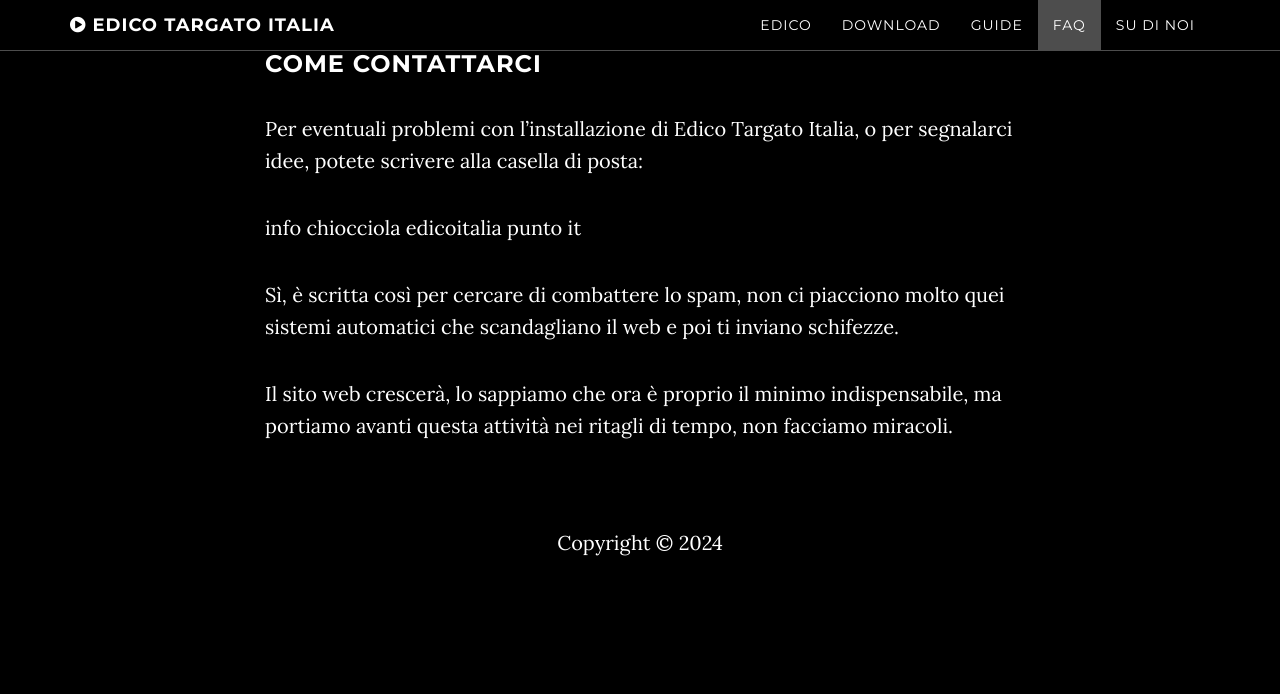
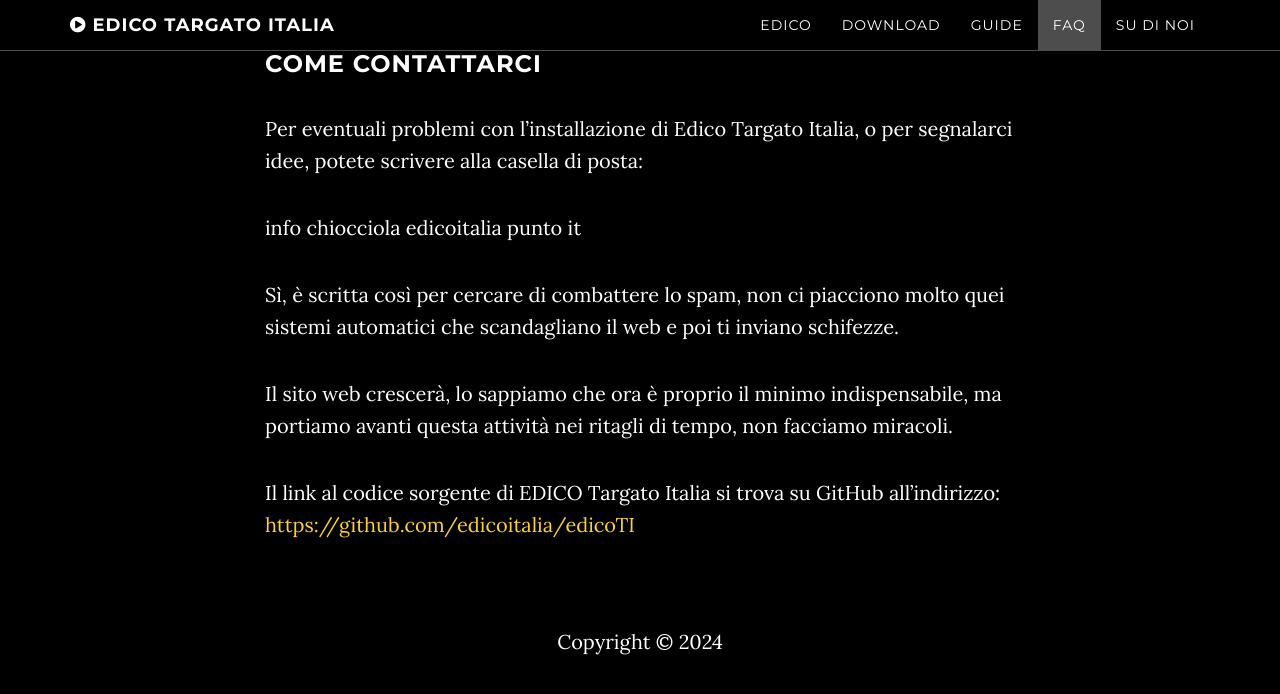
Before and after one commit to edicoitalia/edicoitalia.github.io, a Jekyll site: the page built from index.html, in a window 1280 px wide and 900 px high, scrolled down 7936 px. Shown: the top 694 px of the window. Built offline with Jekyll 4.4.1, drawn with Linux system fonts in a browser that asks for light colours.

Commit message:
updated version

```diff
--- a/02 download e istruzioni.html
+++ b/02 download e istruzioni.html
@@ -10,7 +10,7 @@
 
 Sono necessari i diritti di amministratore.
 
-[Scarica Edico Targato Italia!](https://github.com/edicoitalia/edicoTI/releases/download/2023.2/edicoTI-setup.exe)
+[Scarica Edico Targato Italia!](https://github.com/edicoitalia/edicoTI/releases/download/2024.1/edicoTI-setup.exe)
 
 <br>
 
--- a/05 about.html
+++ b/05 about.html
@@ -23,3 +23,6 @@
 Sì, è scritta così per cercare di combattere lo spam, non ci piacciono  molto quei sistemi automatici che scandagliano il web e poi ti inviano schifezze.
 
 Il sito web crescerà, lo sappiamo che ora è proprio il minimo indispensabile, ma portiamo avanti questa attività nei ritagli di tempo, non facciamo miracoli.
+
+Il link al codice sorgente di EDICO Targato Italia si trova su GitHub all'indirizzo:
+[https://github.com/edicoitalia/edicoTI](https://github.com/edicoitalia/edicoTI)
```
